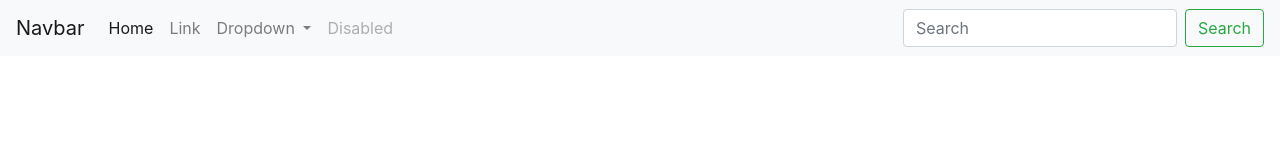
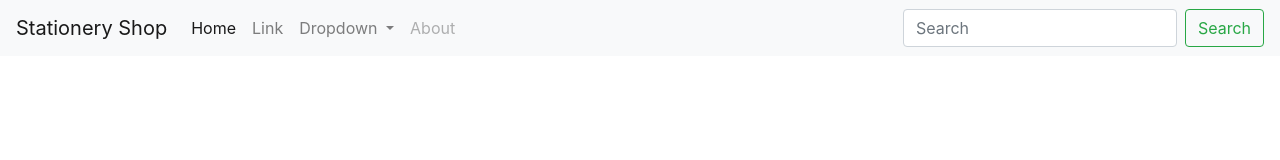
Before and after one commit to vishnu123kumar/Myweb, a plain HTML site: page index.html in a window 1280 px wide. Drawn offline with nearby package versions, Linux system fonts and the light colour scheme.

Commit message:
about added

```diff
--- a/index.html
+++ b/index.html
@@ -12,7 +12,7 @@
   </head>
   <body>
     <nav class="navbar navbar-expand-lg navbar-light bg-light">
-        <a class="navbar-brand" href="#">Navbar</a>
+        <a class="navbar-brand" href="#">Stationery Shop</a>
         <button class="navbar-toggler" type="button" data-toggle="collapse" data-target="#navbarSupportedContent" aria-controls="navbarSupportedContent" aria-expanded="false" aria-label="Toggle navigation">
           <span class="navbar-toggler-icon"></span>
         </button>
@@ -37,7 +37,7 @@
               </div>
             </li>
             <li class="nav-item">
-              <a class="nav-link disabled" href="#" tabindex="-1" aria-disabled="true">Disabled</a>
+              <a class="nav-link disabled" href="#" tabindex="-1" aria-disabled="true">About</a>
             </li>
           </ul>
           <form class="form-inline my-2 my-lg-0">
```
